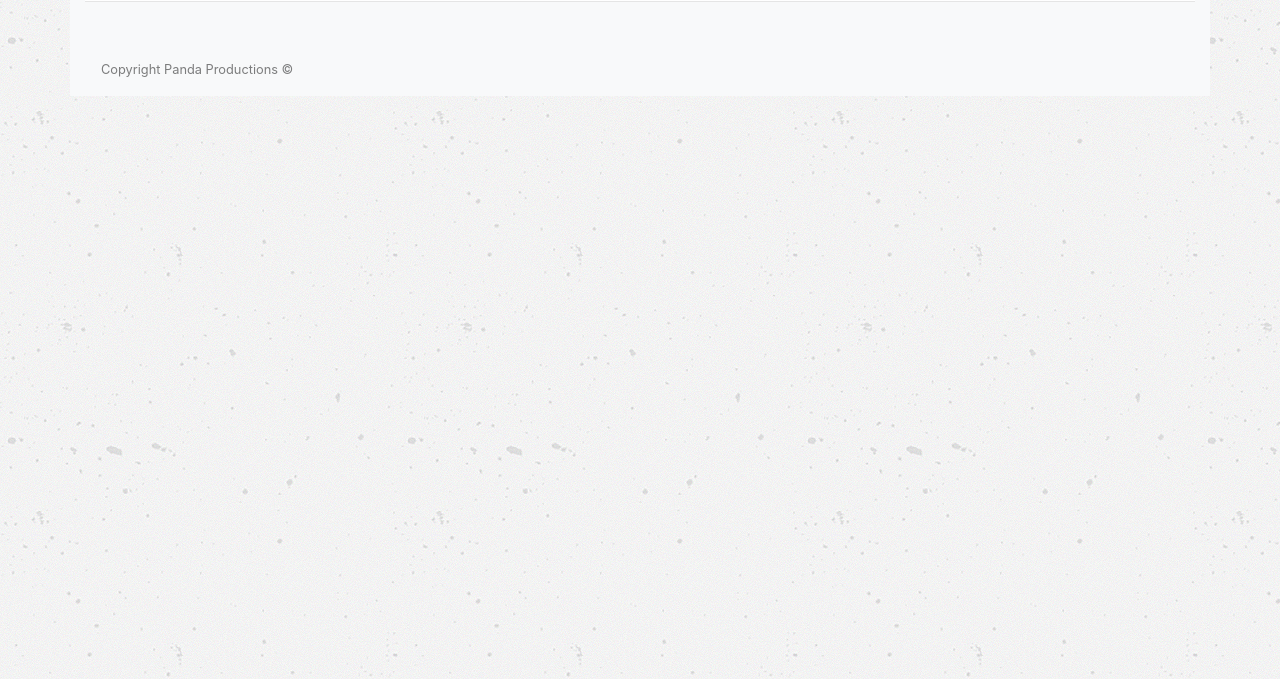
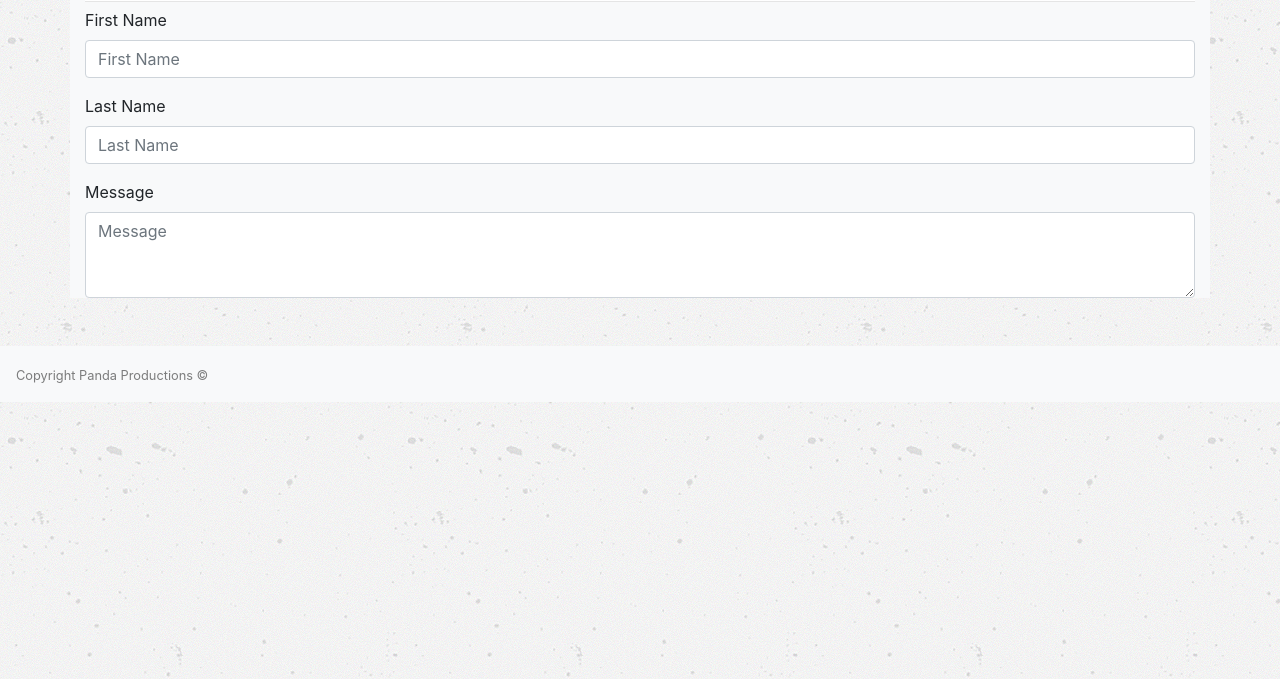
Before and after one commit to rcviets/Bootstrap-Portfolio, a plain HTML site: page contact.html in a window 1280 px wide. Shown: the part 121-800 px from the top of the page. Drawn offline with nearby package versions, Linux system fonts and the light colour scheme.

Commit message:
contact form

```diff
--- a/assets/css/style.css
+++ b/assets/css/style.css
@@ -35,3 +35,7 @@ p {
 .copy {
     text-align: center;
 }
+.navbar sticky-bottom navbar-light bg-light {
+    position: fixed;
+    bottom: 0px;
+}
--- a/contact.html
+++ b/contact.html
@@ -36,17 +36,29 @@
       </div>
       <hr>
     </div>
-    <div class="rows mb-5">
-      <div class="col-md-12 mb-5">
+    <div class="rows">
+      <form>
+        <div class="form-group">
+          <label for="formGroupExampleInput">First Name</label>
+          <input type="text" class="form-control" id="formGroupExampleInput" placeholder="First Name">
         </div>
+        <div class="form-group">
+          <label for="formGroupExampleInput2">Last Name</label>
+          <input type="text" class="form-control" id="formGroupExampleInput2" placeholder="Last Name">
+        </div>
+        <div class="form-group">
+          <label for="exampleFormControlTextarea1">Message</label>
+          <textarea class="form-control" id="exampleFormControlTextarea1" rows="3" placeholder="Message"></textarea>
+        </div>
+      </form>
+    </div>
+  </div>
 
-
-
-        <nav class="navbar sticky-bottom navbar-light bg-light">
-          <span class="navbar-text">
-            <small>Copyright Panda Productions &copy;</small>
-          </span>
-        </nav>
+  <nav class="navbar sticky-bottom navbar-light bg-light">
+    <span class="navbar-text">
+      <small>Copyright Panda Productions &copy;</small>
+    </span>
+  </nav>
 
 </body>
 
```
